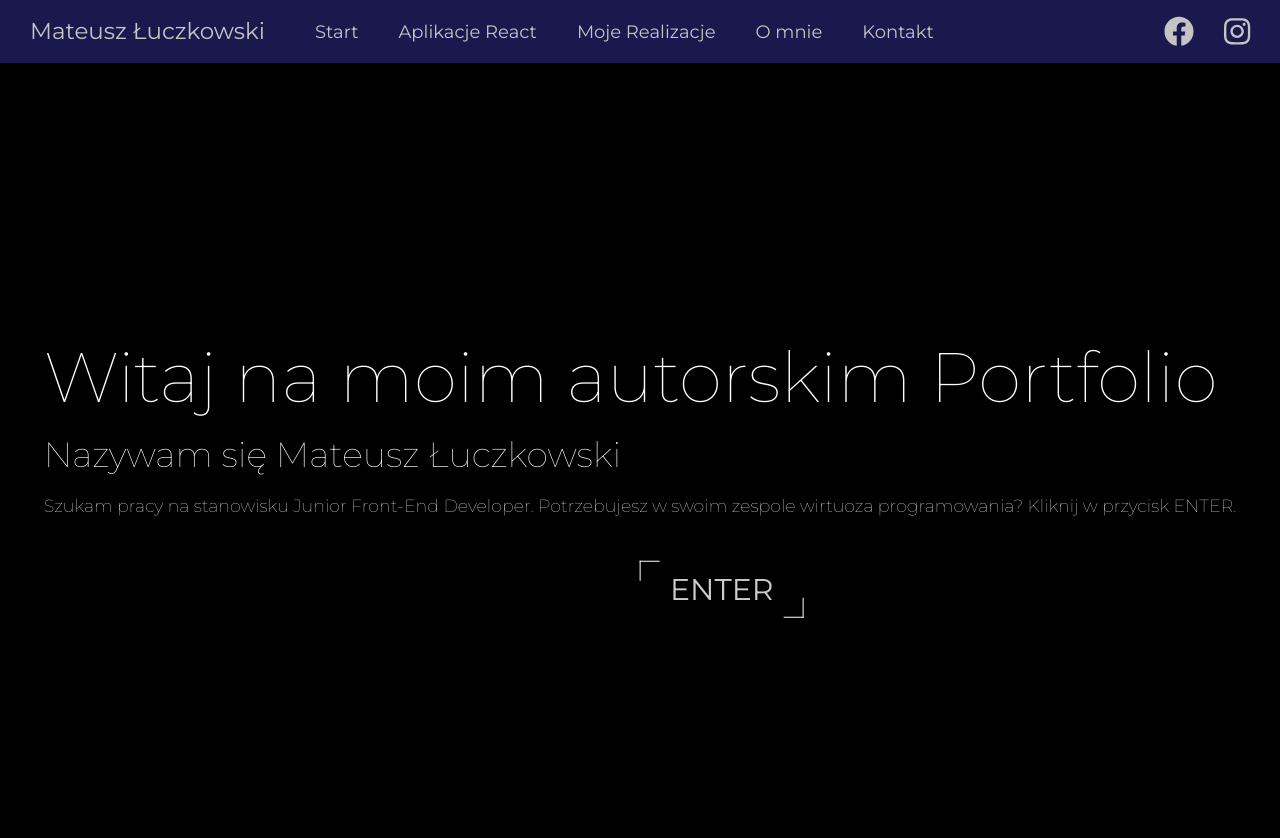
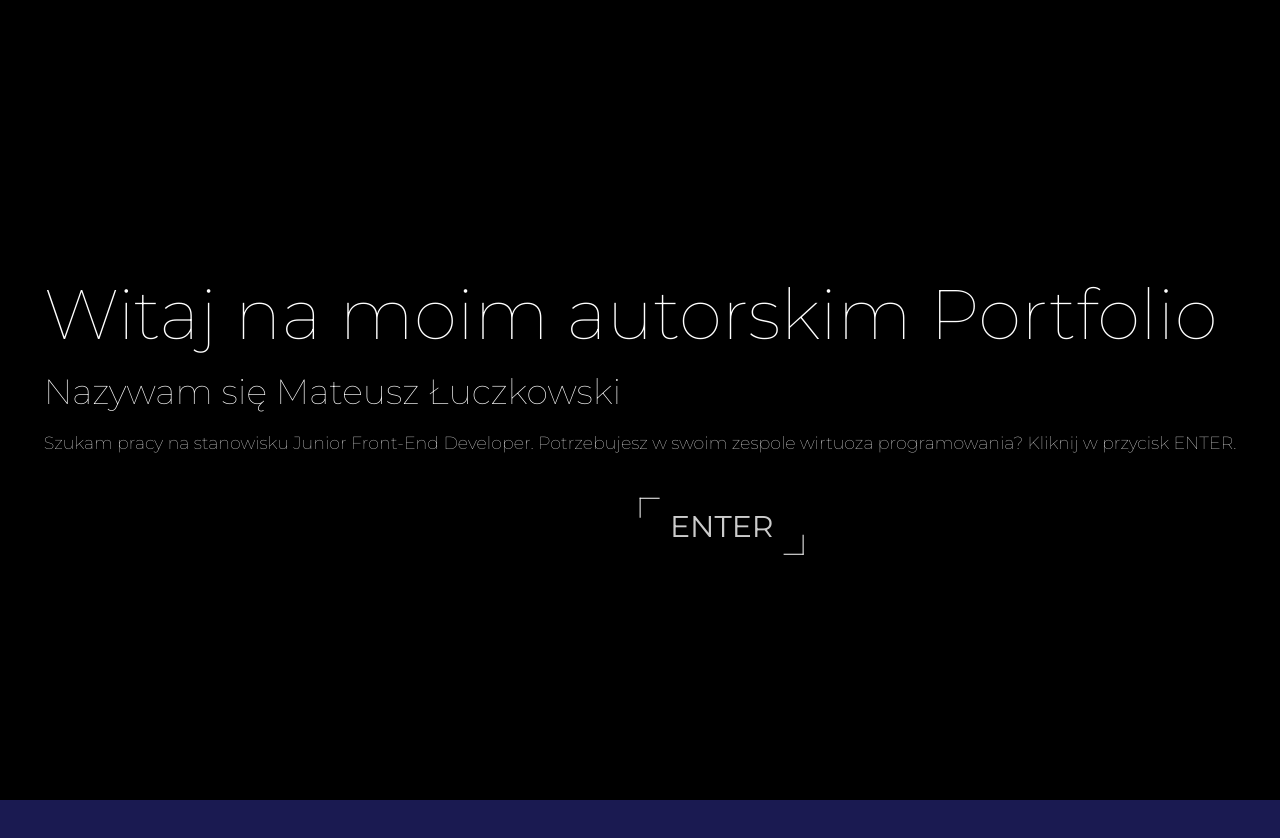
Before and after one commit to mateuszluczkowski/portfolio, a React (Create React App) app: page / in a window 1280 px wide. Shown: the top 838 px of the page. After the commit the page ends 800 px from the top, so only its background shows below. Built offline with nearby package versions, Linux system fonts and the light colour scheme.

Commit message:
change location of const routes from Navbar to index.js

```diff
--- a/src/App.js
+++ b/src/App.js
@@ -1,5 +1,4 @@
 import { BrowserRouter as Router, Switch, Route } from "react-router-dom";
-
 import AboutMe from "./routes/AboutMe";
 import ReactApp from "./routes/ReactApp";
 import Contact from "./routes/Contact";
@@ -13,25 +12,25 @@ import "../node_modules/@fortawesome/fontawesome-free/css/all.css";
 import "../node_modules/@fortawesome/fontawesome-free/js/all";
 
 const App = () => {
+  const routes = [
+    { path: "/start", name: "Start", Component: <StartContainer /> },
+    { path: "/reactapp", name: "Aplikacje React", Component: <ReactApp /> },
+    { path: "/projects", name: "Moje Realizacje", Component: <Projects /> },
+    { path: "/aboutme", name: "O mnie", Component: <AboutMe /> },
+    { path: "/contact", name: "Kontakt", Component: <Contact /> },
+  ];
+
   return (
     <Router>
-      <Navbar />
+      <Navbar routes={routes} />
+      {routes.map((route, index) => {
+        return (
+          <Switch key={index}>
+            <Route path={route.path}>{route.Component}</Route>
+          </Switch>
+        );
+      })}
       <Switch>
-        <Route path="/aboutme">
-          <AboutMe />
-        </Route>
-        <Route path="/reactapp">
-          <ReactApp />
-        </Route>
-        <Route path="/contact">
-          <Contact />
-        </Route>
-        <Route path="/start">
-          <StartContainer />
-        </Route>
-        <Route path="/projects">
-          <Projects />
-        </Route>
         <Route exact path="/">
           <EnterContainer />
         </Route>
--- a/src/components/Navbar.js
+++ b/src/components/Navbar.js
@@ -2,19 +2,11 @@ import NavLink from "./NavLink";
 import NavSocialLink from "./NavSocialLink";
 
 const Navbar = (props) => {
-  const routes = [
-    { path: "/start", name: "Start", Component: "Start" },
-    { path: "/reactapp", name: "Aplikacje React", Component: "ReactApp" },
-    { path: "/projects", name: "Moje Realizacje", Component: "Projects" },
-    { path: "/aboutme", name: "O mnie", Component: "AboutMe" },
-    { path: "/contact", name: "Kontakt", Component: "Contact" },
-  ];
-
   return (
-    <div className="Navbar" style={props.isVisible}>
+    <div className="Navbar">
       <div className="Navbar__brand-name">Mateusz Łuczkowski</div>
       <ul className="Navbar__list">
-        {routes.map((item, index) => {
+        {props.routes.map((item, index) => {
           return (
             <NavLink
               key={index}
--- a/src/sass/Enter.scss
+++ b/src/sass/Enter.scss
@@ -8,12 +8,15 @@
 $enter-margin: 25px 0;
 
 .wrapper {
+    position: absolute;
+    top: 0;
+    left: 0;
     transition: .1s;
     color: white;
     font-family: $secondary-font;
     font-size: 70px;
     background-color: darkgreen;
-    height: 100%;
+    height: 100vh;
     width: 100%;
 }
 
--- a/src/sass/_Navbar.scss
+++ b/src/sass/_Navbar.scss
@@ -2,7 +2,7 @@
     padding: 10px 0;
     display: flex;
     align-items: center;
-    background-color: rgba(0, 0, 0, 0.04);
+    background-color: transparent;
     position: relative;
 
     &__brand-name {
```
Also changed, not shown: src/components/NavArrows.js (added, +9 -0 lines).
